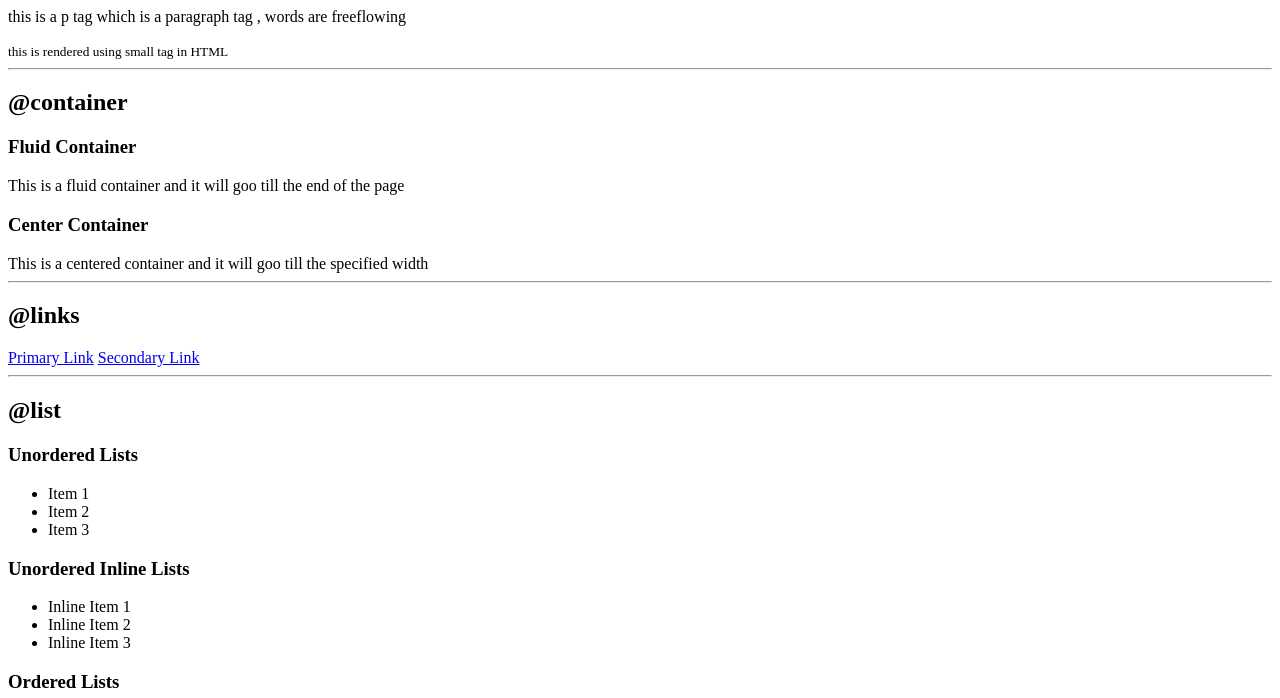
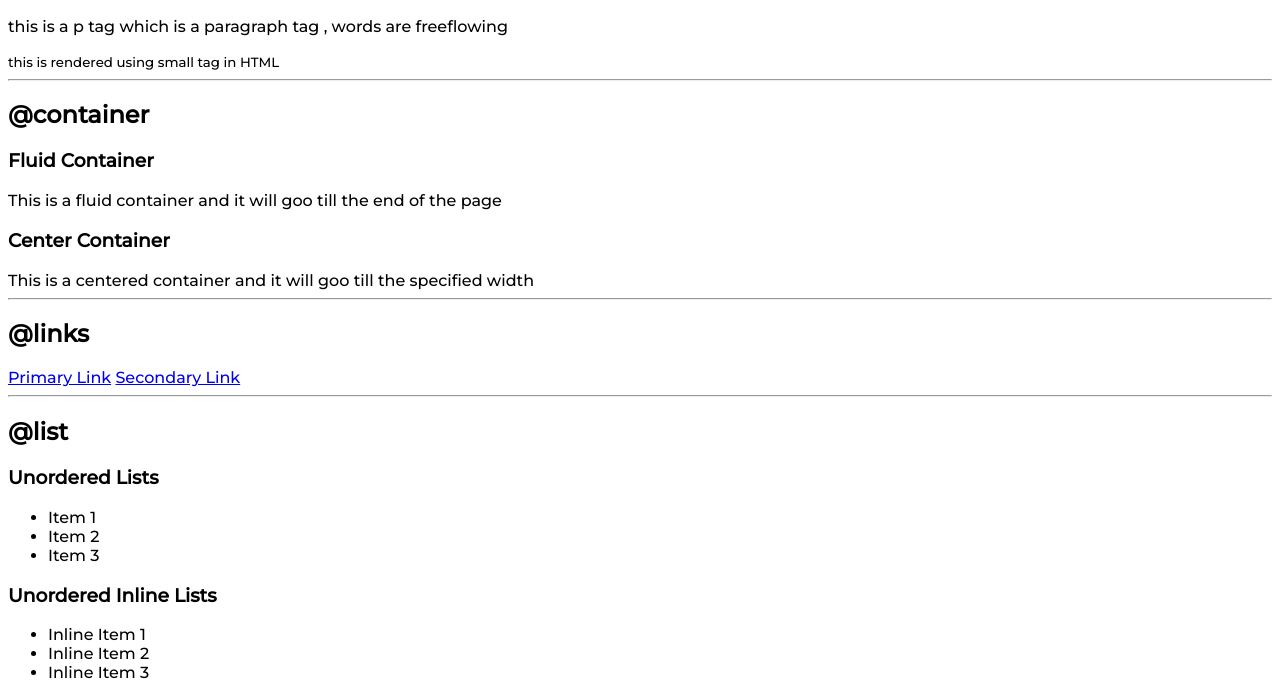
Before and after one commit to Sumeshpad/component-library, a plain HTML site: page index.html in a window 1280 px wide. Shown: the part 282-980 px from the top of the page. Drawn offline with Linux system fonts and the light colour scheme.

Commit message:
Typugraphy update

```diff
--- a/index.html
+++ b/index.html
@@ -4,6 +4,9 @@
     <meta charset="UTF-8" />
     <meta name="viewport" content="width=device-width, initial-scale=1.0" />
     <title>Component Library</title>
+    <link rel="stylesheet" href="styles.css" />
+    <link rel="preconnect" href="https://fonts.googleapis.com" />
+    <link rel="preconnect" href="https://fonts.gstatic.com" crossorigin />
   </head>
   <body>
     <h1>Welcome to Sumesh's Component Library</h1>
--- /dev/null
+++ b/styles.css
@@ -0,0 +1,4 @@
+@import url("https://fonts.googleapis.com/css2?family=Montserrat:wght@200;500&display=swap");
+body {
+  font-family: "Montserrat", sans-serif;
+}
```
